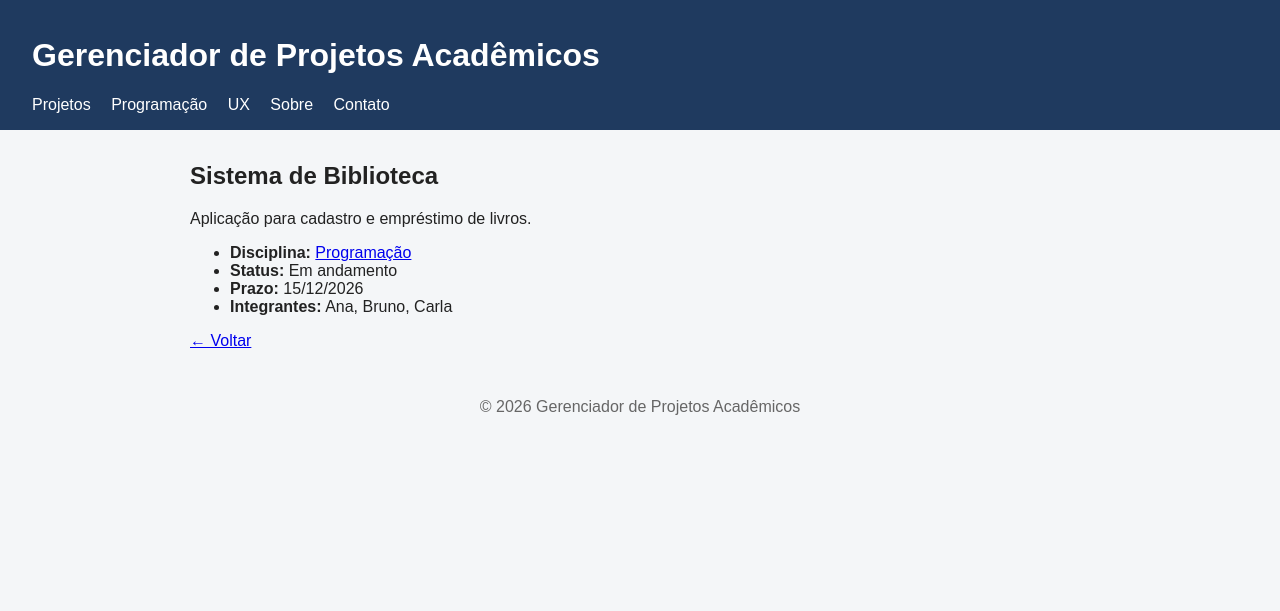
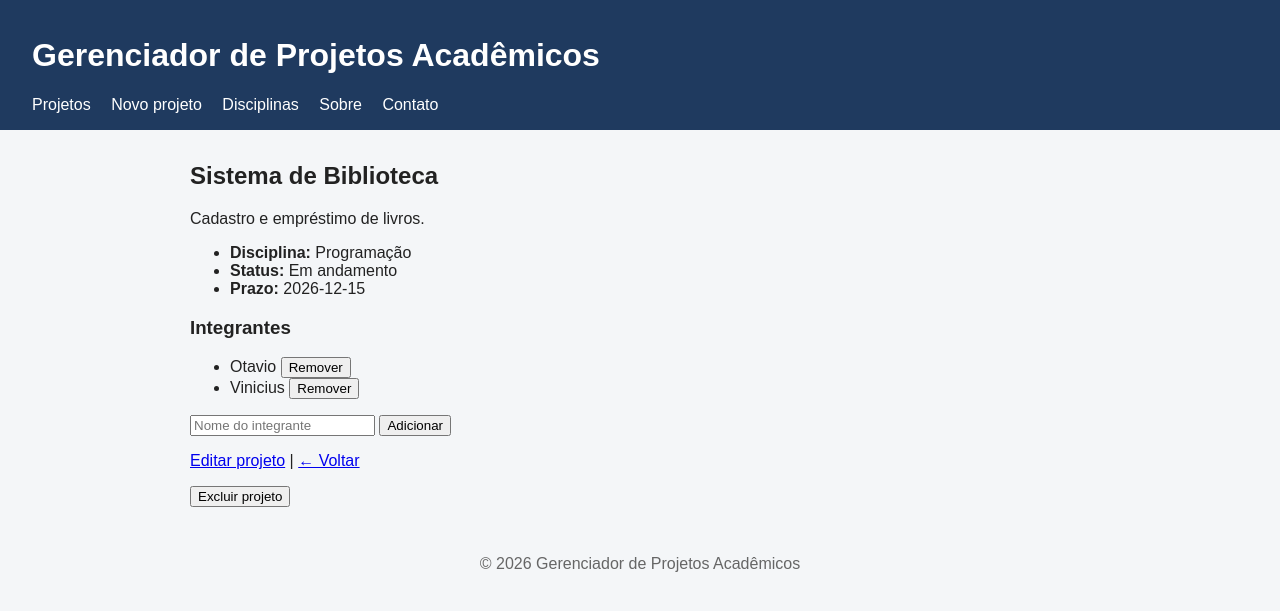
Before and after one commit to vinizin571/gerenciador-projetos-academicos, a Flask app: page /projeto/1 in a window 1280 px wide. Shown: the top 611 px of the page. Run offline with Flask 3, Linux system fonts and the light colour scheme; data comes from the database, SQL or seed files in the repository.

Commit message:
Implementa CRUD de projetos, integrantes e disciplinas com SQLite

```diff
--- a/app.py
+++ b/app.py
@@ -1,38 +1,21 @@
-from flask import Flask, render_template, abort
+import os
+import sqlite3
+
+from flask import Flask, abort, redirect, render_template, request, url_for
+
+import db_sql
 
 app = Flask(__name__)
+os.makedirs(app.instance_path, exist_ok=True)
+app.config["DATABASE"] = os.path.join(app.instance_path, "projetos.db")
+db_sql.init_app(app)
 
-PROJETOS = {
-    1: {
-        "titulo": "Sistema de Biblioteca",
-        "disciplina": "Programação",
-        "integrantes": ["Ana", "Bruno", "Carla"],
-        "status": "Em andamento",
-        "prazo": "15/12/2026",
-        "descricao": "Aplicação para cadastro e empréstimo de livros.",
-    },
-    2: {
-        "titulo": "App de Agendamento de Consultas",
-        "disciplina": "UX",
-        "integrantes": ["Diego", "Elisa"],
-        "status": "Concluído",
-        "prazo": "30/11/2026",
-        "descricao": "Protótipo com persona, jornada e wireframes.",
-    },
-    3: {
-        "titulo": "Loja Virtual com Flask",
-        "disciplina": "Programação",
-        "integrantes": ["Fábio", "Gabi"],
-        "status": "Planejamento",
-        "prazo": "20/01/2027",
-        "descricao": "Catálogo de produtos com rotas dinâmicas.",
-    },
-}
+STATUS = ["Planejamento", "Em andamento", "Concluído"]
 
 
 @app.route("/")
 def index():
-    return render_template("index.html", projetos=PROJETOS)
+    return render_template("index.html", projetos=db_sql.listar_projetos())
 
 
 @app.route("/sobre")
@@ -45,21 +28,118 @@ def contato():
     return render_template("contato.html")
 
 
+# ----- Projetos -----
 @app.route("/projeto/<int:id>")
 def projeto(id):
-    item = PROJETOS.get(id)
-    if not item:
+    item = db_sql.buscar_projeto(id)
+    if item is None:
         abort(404)
-    return render_template("projeto.html", id=id, projeto=item)
+    return render_template(
+        "projeto.html",
+        projeto=item,
+        integrantes=db_sql.listar_integrantes(id),
+    )
+
+
+@app.route("/projeto/novo", methods=["GET", "POST"])
+def projeto_novo():
+    if request.method == "POST":
+        titulo = request.form["titulo"].strip()
+        if titulo:
+            db_sql.criar_projeto(
+                titulo,
+                request.form["descricao"].strip(),
+                request.form["status"],
+                request.form["prazo"],
+                request.form.get("disciplina_id") or None,
+            )
+            return redirect(url_for("index"))
+    return render_template(
+        "form_projeto.html",
+        projeto=None,
+        disciplinas=db_sql.listar_disciplinas(),
+        status_opcoes=STATUS,
+    )
+
+
+@app.route("/projeto/<int:id>/editar", methods=["GET", "POST"])
+def projeto_editar(id):
+    item = db_sql.buscar_projeto(id)
+    if item is None:
+        abort(404)
+    if request.method == "POST":
+        titulo = request.form["titulo"].strip()
+        if titulo:
+            db_sql.atualizar_projeto(
+                id,
+                titulo,
+                request.form["descricao"].strip(),
+                request.form["status"],
+                request.form["prazo"],
+                request.form.get("disciplina_id") or None,
+            )
+            return redirect(url_for("projeto", id=id))
+    return render_template(
+        "form_projeto.html",
+        projeto=item,
+        disciplinas=db_sql.listar_disciplinas(),
+        status_opcoes=STATUS,
+    )
+
+
+@app.route("/projeto/<int:id>/excluir", methods=["POST"])
+def projeto_excluir(id):
+    db_sql.excluir_projeto(id)
+    return redirect(url_for("index"))
+
+
+# ----- Integrantes -----
+@app.route("/projeto/<int:id>/integrantes", methods=["POST"])
+def integrante_novo(id):
+    if db_sql.buscar_projeto(id) is None:
+        abort(404)
+    nome = request.form["nome"].strip()
+    if nome:
+        db_sql.criar_integrante(nome, id)
+    return redirect(url_for("projeto", id=id))
+
+
+@app.route("/projeto/<int:pid>/integrante/<int:iid>/excluir", methods=["POST"])
+def integrante_excluir(pid, iid):
+    db_sql.excluir_integrante(iid, pid)
+    return redirect(url_for("projeto", id=pid))
+
+
+# ----- Disciplinas -----
+@app.route("/disciplinas", methods=["GET", "POST"])
+def disciplinas():
+    erro = None
+    if request.method == "POST":
+        nome = request.form["nome"].strip()
+        if nome:
+            try:
+                db_sql.criar_disciplina(nome)
+                return redirect(url_for("disciplinas"))
+            except sqlite3.IntegrityError:
+                erro = "Já existe uma disciplina com esse nome."
+    return render_template(
+        "disciplinas.html", disciplinas=db_sql.listar_disciplinas(), erro=erro
+    )
+
+
+@app.route("/disciplina/<int:id>/excluir", methods=["POST"])
+def disciplina_excluir(id):
+    db_sql.excluir_disciplina(id)
+    return redirect(url_for("disciplinas"))
 
 
 @app.route("/disciplina/<nome>")
 def disciplina(nome):
-    filtrados = {
-        pid: p for pid, p in PROJETOS.items()
-        if p["disciplina"].lower() == nome.lower()
-    }
-    return render_template("disciplina.html", nome=nome, projetos=filtrados)
+    return render_template(
+        "disciplina.html",
+        nome=nome,
+        projetos=db_sql.listar_projetos_por_disciplina(nome),
+    )
 
 
 @app.errorhandler(404)
--- a/templates/base.html
+++ b/templates/base.html
@@ -11,17 +11,15 @@
     <h1>Gerenciador de Projetos Acadêmicos</h1>
     <nav>
       <a href="{{ url_for('index') }}">Projetos</a>
-      <a href="{{ url_for('disciplina', nome='Programação') }}">Programação</a>
-      <a href="{{ url_for('disciplina', nome='UX') }}">UX</a>
+      <a href="{{ url_for('projeto_novo') }}">Novo projeto</a>
+      <a href="{{ url_for('disciplinas') }}">Disciplinas</a>
       <a href="{{ url_for('sobre') }}">Sobre</a>
       <a href="{{ url_for('contato') }}">Contato</a>
     </nav>
   </header>
-
   <main>
     {% block conteudo %}{% endblock %}
   </main>
-
   <footer>© 2026 Gerenciador de Projetos Acadêmicos</footer>
 </body>
 </html>
--- a/templates/disciplina.html
+++ b/templates/disciplina.html
@@ -4,8 +4,8 @@
   <h2>Projetos de {{ nome }}</h2>
   {% if projetos %}
     <ul>
-      {% for id, p in projetos.items() %}
-        <li><a href="{{ url_for('projeto', id=id) }}">{{ p.titulo }}</a> ({{ p.status }})</li>
+      {% for p in projetos %}
+        <li><a href="{{ url_for('projeto', id=p.id) }}">{{ p.titulo }}</a> ({{ p.status }})</li>
       {% endfor %}
     </ul>
   {% else %}
--- a/templates/projeto.html
+++ b/templates/projeto.html
@@ -4,12 +4,35 @@
   <h2>{{ projeto.titulo }}</h2>
   <p>{{ projeto.descricao }}</p>
   <ul>
-    <li><strong>Disciplina:</strong>
-      <a href="{{ url_for('disciplina', nome=projeto.disciplina) }}">{{ projeto.disciplina }}</a>
-    </li>
+    <li><strong>Disciplina:</strong> {{ projeto.disciplina or "Sem disciplina" }}</li>
     <li><strong>Status:</strong> {{ projeto.status }}</li>
     <li><strong>Prazo:</strong> {{ projeto.prazo }}</li>
-    <li><strong>Integrantes:</strong> {{ projeto.integrantes | join(", ") }}</li>
   </ul>
-  <a href="{{ url_for('index') }}">← Voltar</a>
+
+  <h3>Integrantes</h3>
+  <ul>
+    {% for i in integrantes %}
+      <li>
+        {{ i.nome }}
+        <form method="post" action="{{ url_for('integrante_excluir', pid=projeto.id, iid=i.id) }}" style="display:inline">
+          <button type="submit">Remover</button>
+        </form>
+      </li>
+    {% else %}
+      <li>Nenhum integrante.</li>
+    {% endfor %}
+  </ul>
+  <form method="post" action="{{ url_for('integrante_novo', id=projeto.id) }}">
+    <input type="text" name="nome" placeholder="Nome do integrante" required>
+    <button type="submit">Adicionar</button>
+  </form>
+
+  <p>
+    <a href="{{ url_for('projeto_editar', id=projeto.id) }}">Editar projeto</a> |
+    <a href="{{ url_for('index') }}">← Voltar</a>
+  </p>
+  <form method="post" action="{{ url_for('projeto_excluir', id=projeto.id) }}"
+        onsubmit="return confirm('Excluir este projeto e seus integrantes?')">
+    <button type="submit">Excluir projeto</button>
+  </form>
 {% endblock %}
```
Also changed, not shown: templates/disciplinas.html (added, +23 -0 lines), templates/form_projeto.html (added, +38 -0 lines), templates/index.html (+5 -3 lines), 1 other file.
